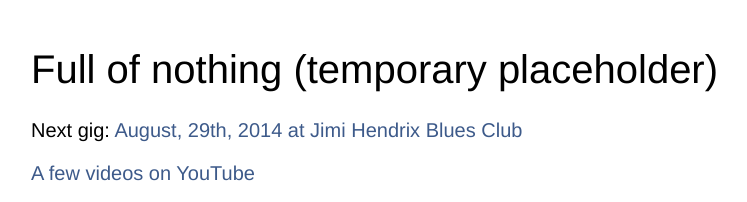
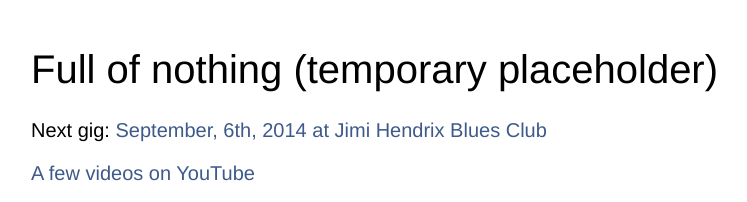
Before and after one commit to hoho/maratdakota, a plain HTML site: page index.html in a window 1280 px wide. Shown: the top 202 px of the page, without its empty margins (9-756 px from the left). Drawn offline with Linux system fonts and the light colour scheme.

Commit message:
Next gig.

```diff
--- a/index.html
+++ b/index.html
@@ -1 +1 @@
-<!doctype html><html><head><meta charset="utf-8"><link rel="stylesheet" type="text/css" href="|/|.css" media="screen"><title>Marat Dakota</title></head><body><h1>Full of nothing (temporary placeholder)</h1><p>Next gig: <a href="http://hendrix-club.ru/en/">August, 29th, 2014 at Jimi Hendrix Blues Club</a></p><p><a href="http://www.youtube.com/user/MaratDakota/videos">A few videos on YouTube</a></p><p><a href="https://github.com/hoho">GitHub account</a></p><p>Email: <a href="mailto:dakota@brokenpipe.ru">dakota@brokenpipe.ru</a></p></body></html>
+<!doctype html><html><head><meta charset="utf-8"><link rel="stylesheet" type="text/css" href="|/|.css" media="screen"><title>Marat Dakota</title></head><body><h1>Full of nothing (temporary placeholder)</h1><p>Next gig: <a href="http://hendrix-club.ru/en/">September, 6th, 2014 at Jimi Hendrix Blues Club</a></p><p><a href="http://www.youtube.com/user/MaratDakota/videos">A few videos on YouTube</a></p><p><a href="https://github.com/hoho">GitHub account</a></p><p>Email: <a href="mailto:dakota@brokenpipe.ru">dakota@brokenpipe.ru</a></p></body></html>
```
Also changed, not shown: 1 other file.
